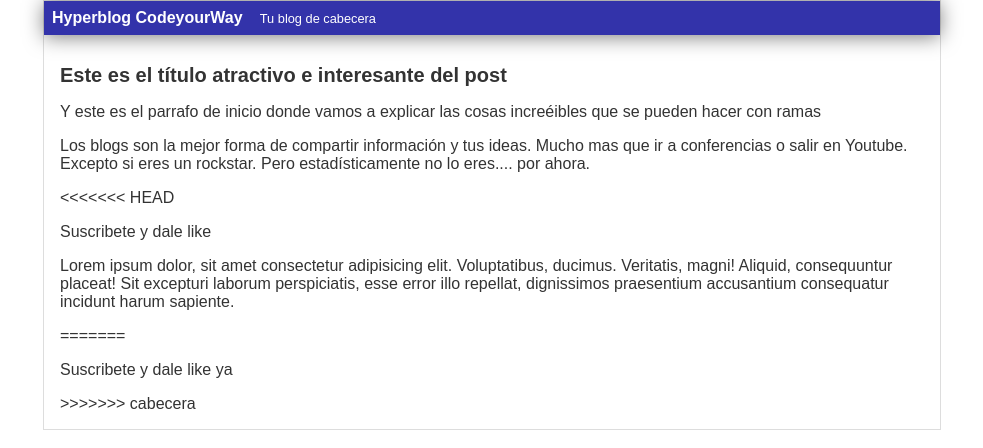
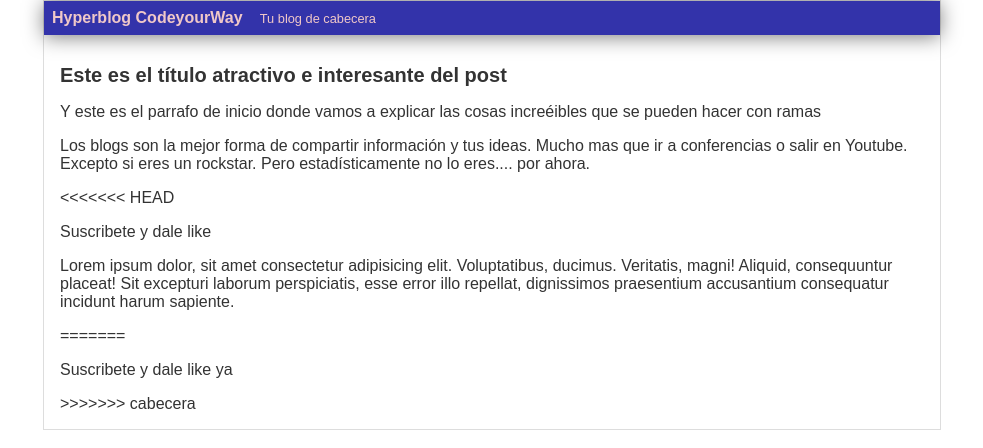
Before and after one commit to estebanlarrotech/Hyperblog, a plain HTML site: page entendiendo Branchs files/hyperblog/blogpost.html in a window 1280 px wide. Shown: the whole page, without its empty margins (148-1131 px from the left). Drawn offline with Linux system fonts and the light colour scheme.

Commit message:
cambio de background color in font

```diff
--- a/entendiendo Branchs files/hyperblog/estilos.css
+++ b/entendiendo Branchs files/hyperblog/estilos.css
@@ -12,7 +12,7 @@ body
 {
     background: #33A;
     box-shadow: 0px 2px 20px 0px rgba(0,0,0,0.5);
-    color: white;
+    color: rgb(240, 200, 200);
     font-weight: bold;
     margin: 0;
     padding: 0.5em;
```
